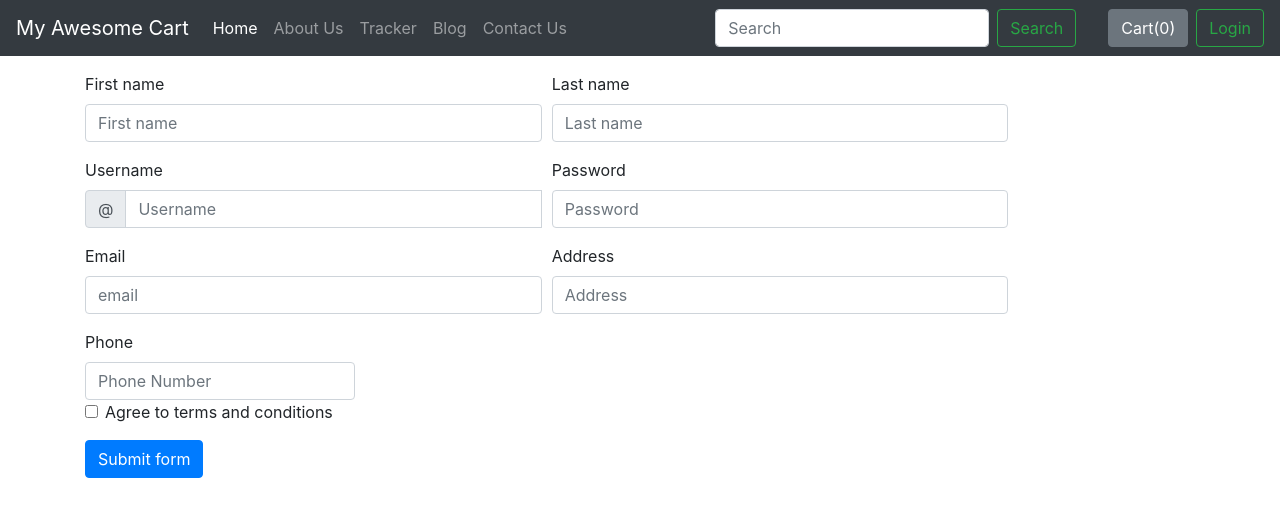
After one commit to RojenDangol/E-commerce-website, a Django app: page /shop/register/ in a window 1280 px wide. The commit adds this page. Shown: the top 517 px of the page. Run offline with Django 5.2, Linux system fonts and the light colour scheme; parts of the project's set-up code (start-up, migrations or seed data) failed here and were passed over; some libraries are stand-ins or nearby versions.

Commit message:
login module

```diff
--- a/mac/settings.py
+++ b/mac/settings.py
@@ -128,3 +128,5 @@ MEDIA_URL = '/media/'
 # https://docs.djangoproject.com/en/5.1/ref/settings/#default-auto-field
 
 DEFAULT_AUTO_FIELD = 'django.db.models.BigAutoField'
+
+LOGIN_URL = '/shop/login/'
--- a/shop/admin.py
+++ b/shop/admin.py
@@ -1,9 +1,10 @@
 from django.contrib import admin
 
 # Register your models here.
-from .models import Product, Contact, Orders, OrderUpdate
+from .models import Product, Contact, Orders, OrderUpdate, UserProfile
 
 admin.site.register(Product)
 admin.site.register(Contact)
 admin.site.register(Orders)
 admin.site.register(OrderUpdate)
+admin.site.register(UserProfile)
--- a/shop/templates/shop/about.html
+++ b/shop/templates/shop/about.html
@@ -21,7 +21,7 @@
       <div class="col-md-4">
         <h3>Rojen Dangol</h3>
         <p>Donec id elit non mi porta gravida at eget metus. Fusce dapibus, tellus ac cursus commodo, tortor mauris condimentum nibh, ut fermentum massa justo sit amet risus. Etiam porta sem malesuada magna mollis euismod. Donec sed odio dui. </p>
-        <p><a class="btn btn-secondary" href="#" role="button">View details &raquo;</a></p>
+<!--        <p><a class="btn btn-secondary" href="#" role="button">View details &raquo;</a></p>-->
       </div>
     </div>
 
--- a/shop/templates/shop/basic.html
+++ b/shop/templates/shop/basic.html
@@ -12,7 +12,6 @@
         {% block css %} {% endblock %}
       </style>
 </head>
-
 <body>
     <nav class="navbar navbar-expand-lg navbar-dark bg-dark">
         <a class="navbar-brand" href="/shop">My Awesome Cart</a>
@@ -39,12 +38,24 @@
             </ul>
             <form method="get" action="/shop/search/" class="form-inline my-2 my-lg-0">
                 <input name="search" id="search" class="form-control mr-sm-2" type="search" placeholder="Search" aria-label="Search">
-                <button class="btn btn-outline-success my-2 my-sm-0" type="submit">Search</button>
+                <button class="btn btn-outline-success my-2 my-sm-0 mr-4" type="submit">Search</button>
             </form>
-            <button type="button" class="btn btn-secondary mx-2" id="popcart" data-html="true" data-container="body" data-toggle="popover" data-placement="bottom" data-content="Vivamus
+            <button type="button" class="btn btn-secondary mx-2 " id="popcart" data-html="true" data-container="body" data-toggle="popover" data-placement="bottom" data-content="Vivamus
         sagittis lacus vel augue laoreet rutrum faucibus.">
                 Cart(<span id="cart">0</span>)
             </button>
+            {% if user.is_authenticated %}
+<!--                <a href="/shop/login/"><button type="button" class="btn btn-outline-success">Profile</button></a>-->
+            <a href="/shop/logout"><button type="button" class="btn btn-outline-danger" fdprocessedid="olcflm">
+                <svg xmlns="http://www.w3.org/2000/svg" width="16" height="16" fill="currentColor" class="bi bi-box-arrow-right" viewBox="0 0 16 16">
+  <path fill-rule="evenodd" d="M10 12.5a.5.5 0 0 1-.5.5h-8a.5.5 0 0 1-.5-.5v-9a.5.5 0 0 1 .5-.5h8a.5.5 0 0 1 .5.5v2a.5.5 0 0 0 1 0v-2A1.5 1.5 0 0 0 9.5 2h-8A1.5 1.5 0 0 0 0 3.5v9A1.5 1.5 0 0 0 1.5 14h8a1.5 1.5 0 0 0 1.5-1.5v-2a.5.5 0 0 0-1 0z"></path>
+  <path fill-rule="evenodd" d="M15.854 8.354a.5.5 0 0 0 0-.708l-3-3a.5.5 0 0 0-.708.708L14.293 7.5H5.5a.5.5 0 0 0 0 1h8.793l-2.147 2.146a.5.5 0 0 0 .708.708z"></path>
+</svg>
+                Logout
+              </button></a>
+            {% else %}
+                <a href="/shop/login/"><button type="button" class="btn btn-outline-success">Login</button></a>
+            {% endif %}
         </div>
     </nav>
     {% block body %} {% endblock %}
@@ -53,59 +64,7 @@
     <script src="https://code.jquery.com/jquery-3.7.1.js" integrity="sha256-eKhayi8LEQwp4NKxN+CfCh+3qOVUtJn3QNZ0TciWLP4=" crossorigin="anonymous"></script>
     <script src="https://cdn.jsdelivr.net/npm/popper.js@1.14.6/dist/umd/popper.min.js" integrity="sha384-wHAiFfRlMFy6i5SRaxvfOCifBUQy1xHdJ/yoi7FRNXMRBu5WHdZYu1hA6ZOblgut" crossorigin="anonymous"></script>
     <script src="https://cdn.jsdelivr.net/npm/bootstrap@4.2.1/dist/js/bootstrap.min.js" integrity="sha384-B0UglyR+jN6CkvvICOB2joaf5I4l3gm9GU6Hc1og6Ls7i6U/mkkaduKaBhlAXv9k" crossorigin="anonymous"></script>
-    <!-- script>
-    // find out the cart items from localStorage
-    if (localStorage.getItem('cart') == null) {
-        var cart = {};
-    } else {
-        cart = JSON.parse(localStorage.getItem('cart'));
-        document.getElementById('cart').innerHTML = Object.keys(cart).length;
-        updateCart(cart);
-    }
 
-    // if add to cart button is clicked, add/ increment the item
-    $('.cart').click(function() {
-        var idstr = this.id.toString();
-        // console.log(idstr);
-        if (cart[idstr] != undefined) {
-            cart[idstr] = cart[idstr] + 1;
-        } else {
-            cart[idstr] = 1;
-        }
-        updateCart(cart);
-    });
-
-    // add popovet to cart
-    $('#popcart').popover();
-    document.getElementById("popcart").setAttribute('data-content', '<h5>Cart for your items</h5>');
-
-    function updateCart(cart) {
-        // console.log(cart)
-        for (var item in cart) {
-            document.getElementById('div' + item).innerHTML = "<button id='minus" + item + "'class='btn btn-primary minus'>-</button> <span id='val" + item + "''>" + cart[item] + "</span> <button id='plus" + item + "'class='btn btn-primary plus'> + </button>";
-        }
-        localStorage.setItem('cart', JSON.stringify(cart));
-        // retrieves no. of items in cart and displays in cart number
-        document.getElementById('cart').innerHTML = Object.keys(cart).length;
-        console.log(cart);
-    }
-
-    // if plus or minus button is clicked, change the cart as well as the display value
-    $('.divpr').on("click", "button.minus", function() {
-        a = this.id.slice(7, );
-        cart['pr' + a] = cart['pr' + a] - 1;
-        cart['pr' + a] = Math.max(0, cart['pr' + a]);
-        document.getElementById('valpr' + a).innerHTML = cart['pr' + a];
-        updateCart(cart);
-    });
-    $('.divpr').on("click", "button.plus", function() {
-        a = this.id.slice(6, );
-        cart['pr' + a] = cart['pr' + a] + 1;
-        cart['pr' + a] = Math.max(0, cart['pr' + a]);
-        document.getElementById('valpr' + a).innerHTML = cart['pr' + a];
-        updateCart(cart);
-    });
-    </script> -->
     {% block js %} {% endblock %}
 </body>
 
--- /dev/null
+++ b/shop/templates/shop/register.html
@@ -0,0 +1,122 @@
+<!DOCTYPE html>
+<html lang="en">
+
+<head>
+    <meta charset="UTF-8">
+    <title>Register- MAC</title>
+</head>
+
+<body>
+</body>
+
+</html>{% extends 'shop/basic.html' %}
+{% block title %}My Awesome Cart {% endblock %}
+{% block body %}
+<div class="container mt-3">
+    <form class="needs-validation" novalidate method="post" action="/shop/register/">
+        {% csrf_token %}
+        <div class="form-row">
+            <div class="col-md-5 mb-3">
+                <label for="firstName">First name</label>
+                <input type="text" class="form-control" name="firstName" id="firstName" placeholder="First name"  required>
+                <div class="valid-feedback">
+                    Looks good!
+                </div>
+            </div>
+            <div class="col-md-5 mb-3">
+                <label for="lastName">Last name</label>
+                <input type="text" class="form-control" name="lastName" id="lastName" placeholder="Last name"  required>
+                <div class="valid-feedback">
+                    Looks good!
+                </div>
+            </div>
+
+        </div>
+        <div class="form-row">
+            <div class="col-md-5 mb-3">
+                <label for="username">Username</label>
+                <div class="input-group">
+                    <div class="input-group-prepend">
+                        <span class="input-group-text" id="inputGroupPrepend">@</span>
+                    </div>
+                    <input type="text" class="form-control" name="username" id="username" placeholder="Username" aria-describedby="inputGroupPrepend" required>
+                    <div class="invalid-feedback">
+                        Please choose a username.
+                    </div>
+                </div>
+            </div>
+            <div class="col-md-5 mb-3">
+                <label for="password">Password</label>
+                <input type="password" class="form-control" name="password" id="password" placeholder="Password"  required>
+                <div class="valid-feedback">
+                    Looks good!
+                </div>
+            </div>
+        </div>
+        <div class="form-row">
+            <div class="col-md-5 mb-3">
+                <label for="email">Email</label>
+                <input type="email" class="form-control" name="email" id="email" placeholder="email" required>
+                <div class="invalid-feedback">
+                    Please provide a valid Email.
+                </div>
+            </div>
+            <div class="col-md-5 mb-3">
+                <label for="address">Address</label>
+                <input type="text" class="form-control" name="address" id="address" placeholder="Address" required>
+                <div class="invalid-feedback">
+                    Please provide a valid Address.
+                </div>
+            </div>
+            <div class="col-md-3 mb-6">
+                <label for="phone">Phone</label>
+                <input type="tel" class="form-control" id="phone" name="phone" placeholder="Phone Number" required>
+                <div class="invalid-feedback">
+                    Please provide a valid Phone Number.
+                </div>
+            </div>
+        </div>
+        <div class="form-group">
+            <div class="form-check">
+                <input class="form-check-input" type="checkbox" value="" id="invalidCheck" required>
+                <label class="form-check-label" for="invalidCheck">
+                    Agree to terms and conditions
+                </label>
+                <div class="invalid-feedback">
+                    You must agree before submitting.
+                </div>
+            </div>
+        </div>
+        <button class="btn btn-primary" type="submit">Submit form</button>
+    </form>
+</div>
+{% endblock %}
+{% block js %}
+<script>
+// Example starter JavaScript for disabling form submissions if there are invalid fields
+(function() {
+    'use strict';
+    window.addEventListener('load', function() {
+        // Fetch all the forms we want to apply custom Bootstrap validation styles to
+        var forms = document.getElementsByClassName('needs-validation');
+        // Loop over them and prevent submission
+        var validation = Array.prototype.filter.call(forms, function(form) {
+            form.addEventListener('submit', function(event) {
+                if (form.checkValidity() === false) {
+                    event.preventDefault();
+                    event.stopPropagation();
+                }
+                form.classList.add('was-validated');
+            }, false);
+        });
+    }, false);
+})();
+
+{% if reg %}
+    alert('Registration Successful!');
+    document.location = "/shop/login/";
+{% elif taken %}
+    alert('{{msg}}');
+{% endif %}
+</script>
+{% endblock %}
--- a/shop/urls.py
+++ b/shop/urls.py
@@ -10,4 +10,7 @@ urlpatterns = [
     path("products/<int:myid>", views.prodView, name="ProductView"),
     path("checkout/", views.checkout, name="Checkout"),
     path("handlerequest/", views.handlerequest, name="HandleRequest"),
+    path("register/", views.registerUser, name="RegisterUser"),
+    path("login/", views.login_view, name="Login"),
+    path("logout/", views.logout_view, name="Logout"),
 ]
--- a/shop/views.py
+++ b/shop/views.py
@@ -1,10 +1,12 @@
 from django.shortcuts import render
 from django.http import HttpResponse
 from math import ceil
-from .models import Product, Contact, Orders, OrderUpdate
+from .models import Product, Contact, Orders, OrderUpdate, UserProfile
 import json
+from django.shortcuts import redirect
 from django.views.decorators.csrf import csrf_exempt
-
+from django.contrib.auth import authenticate, login, logout
+from django.contrib.auth.decorators import login_required
 
 # Create your views here.
 def index(request):
@@ -58,7 +60,7 @@ def search(request):
 def about(request):
     return render(request, "shop/about.html")
 
-
+# @login_required
 def contact(request):
     success = False
     if request.method == "POST":
@@ -72,7 +74,7 @@ def contact(request):
     return render(request, 'shop/contact.html',{'success': success})
     # return render(request, "shop/contact.html", )
 
-
+# @login_required
 def tracker(request):
     if request.method == "POST":
         orderId = request.POST.get('orderId', '')
@@ -98,8 +100,9 @@ def prodView(request,myid):
     product = Product.objects.filter(id=myid)
     return render(request, "shop/prodView.html", {'product': product[0]})
 
-
+# @login_required
 def checkout(request):
+    thank = False
     if request.method == "POST":
         items_json = request.POST.get('itemsJson', '')
         name = request.POST.get('name', '')
@@ -117,7 +120,7 @@ def checkout(request):
         update.save()
         thank = True
         id = order.order_id
-        return render(request, "shop/checkout.html", {'thank': thank, 'id':id})
+        return render(request, "shop/checkout.html", {'thank': thank, 'id': id})
     #     Request paytm to transfer the amount to your account after paytm by user
     return render(request, "shop/checkout.html")
 
@@ -125,3 +128,53 @@ def checkout(request):
 def handlerequest(request):
     # paytm will send you post request here
     pass
+
+
+def registerUser(request):
+    taken = False
+    reg = False
+    if request.method == "POST":
+        fname = request.POST.get('firstName', '')
+        lname = request.POST.get('lastName', '')
+        username = request.POST.get('username', '')
+        password = request.POST.get('password', '')
+        email = request.POST.get('email', '')
+        address = request.POST.get('address', '')
+        phone = request.POST.get('phone', '')
+        users = UserProfile.objects.filter(username=username)
+        # print(users)
+        if len(users) > 0:
+            taken = True
+            return render(request, "shop/register.html", {'taken':taken, 'msg': 'Username already taken. Please enter another one.'})
+        else:
+            register = UserProfile(firstName=fname, lastName=lname, username=username, email=email,
+                            phone=phone, address=address)
+            register.set_password(password)
+            register.save()
+            reg = True
+            return render(request, "shop/register.html", {'reg': reg})
+    return render(request, "shop/register.html")
+
+
+def login_view(request):
+    if request.method == "POST":
+        email = request.POST.get('email', '')
+        password = request.POST.get('password', '')
+
+        # Find the user by email
+        user = UserProfile.objects.filter(email=email).first()
+
+        if user and user.check_password(password):
+            login(request, user)
+            validUser = True
+            return render(request, "shop/login.html", {'validUser': validUser})
+        else:
+            validUser = False
+            return render(request, "shop/login.html", {'validUser': validUser})
+
+    return render(request, "shop/login.html")
+
+
+def logout_view(request):
+    logout(request)
+    return redirect('/shop/')
```
Also changed, not shown: shop/models.py (+40 -1 lines), shop/templates/shop/login.html (added, +31 -0 lines), shop/templates/shop/prodView.html (+12 -17 lines), db.sqlite3, shop/migrations/0009_user.py (added), shop/migrations/0010_remove_user_user_name_user_firstname_user_lastname_and_more.py (added), shop/migrations/0011_alter_user_password.py (added), shop/migrations/0012_rename_user_userprofile.py (added), shop/migrations/0013_remove_userprofile_user_id_userprofile_id_and_more.py (added).
